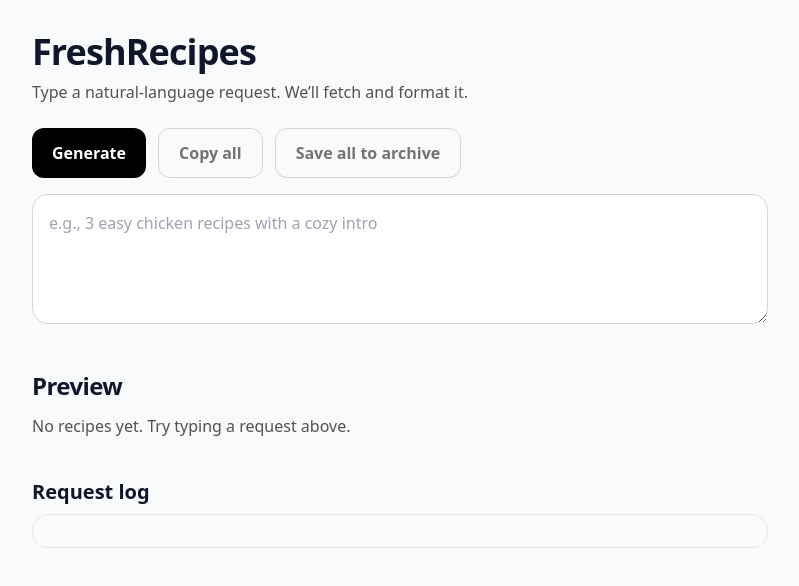
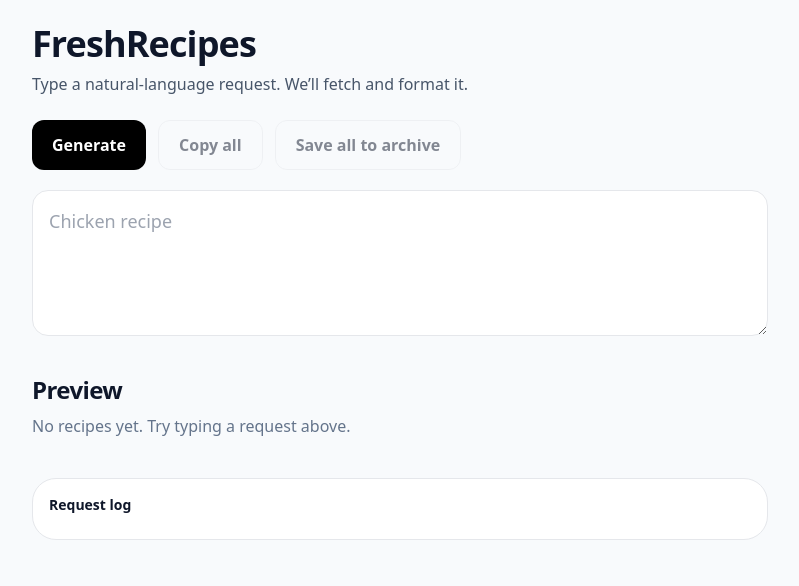
Before and after one commit to Apttyman/freshrecipes, a Next.js app: page / in a window 1280 px wide. Shown: the top 586 px of the page, without its empty margins (240-1039 px from the left). Built offline with nearby package versions, Linux system fonts and the light colour scheme; a web font is replaced by a local one.

Commit message:
Update page.tsx

```diff
--- a/app/page.tsx
+++ b/app/page.tsx
@@ -1,207 +1,224 @@
-// app/page.tsx
-'use client';
+"use client";
 
-import React, { useCallback, useMemo, useRef, useState } from 'react';
+import { useCallback, useMemo, useRef, useState } from "react";
+import type { Recipe, Section } from "./lib/types";
 
-type RecipeSection = {
-  heading?: string;
-  html?: string; // server returns fully-formed HTML
-};
-
-type HeroImage = {
-  url?: string;
-  alt?: string;
-};
-
-type Recipe = {
-  id: string | number;
-  title: string;
-  author?: string;
-  heroImage?: HeroImage;
-  sections?: RecipeSection[];
-};
-
-type ApiOk = { recipes?: Recipe[] };
-
-/** Light HTML gate: keep what we expect from our own API; reject obvious JS URLs. */
-function safeHtml(html?: string): string {
-  if (!html) return '';
-  // Very light link scrubbing; keep lists/paragraphs/etc. We are not stripping tags here,
-  // because the server already returns curated HTML. Only neuter javascript: links.
-  return html.replace(/href\s*=\s*["']\s*javascript:[^"']*["']/gi, 'href="#"');
+// --- small helpers -----------------------------------------------------------
+function cls(...parts: (string | false | null | undefined)[]) {
+  return parts.filter(Boolean).join(" ");
 }
 
+async function postJSON<T>(url: string, data: unknown): Promise<T> {
+  const res = await fetch(url, {
+    method: "POST",
+    headers: { "Content-Type": "application/json" },
+    body: JSON.stringify(data),
+  });
+  if (!res.ok) {
+    throw new Error(`${res.status} ${res.statusText}`);
+  }
+  return (await res.json()) as T;
+}
+
+// --- page component ----------------------------------------------------------
 export default function Page() {
-  const inputRef = useRef<HTMLTextAreaElement | null>(null);
+  const [prompt, setPrompt] = useState("");
   const [recipes, setRecipes] = useState<Recipe[]>([]);
-  const [busy, setBusy] = useState(false);
   const [log, setLog] = useState<string[]>([]);
+  const [saving, setSaving] = useState<Record<string | number, boolean>>({});
+  const [saved, setSaved] = useState<Record<string | number, boolean>>({});
 
-  const appendLog = useCallback((line: string) => {
-    setLog((prev) => [...prev, line]);
+  // Generate recipes from your existing API
+  const onGenerate = useCallback(async () => {
+    setRecipes([]);
+    setSaved({});
+    setSaving({});
+    const q = prompt.trim() || "chicken recipe";
+
+    try {
+      setLog((l) => [
+        `→ POST /api/generate (prompt="${q}")`,
+        ...l.slice(0, 50),
+      ]);
+      const data = await postJSON<{ recipes: Recipe[] }>("/api/generate", {
+        query: q,
+      });
+
+      const list = Array.isArray(data?.recipes) ? data.recipes : [];
+      setRecipes(list);
+
+      setLog((l) => [
+        `✓ Received ${list.length} recipe(s)`,
+        ...l.slice(0, 50),
+      ]);
+    } catch (e: any) {
+      setLog((l) => [
+        `✗ Error generating: ${e?.message ?? String(e)}`,
+        ...l.slice(0, 50),
+      ]);
+    }
+  }, [prompt]);
+
+  // Save a single recipe (exactly one button per recipe card)
+  const saveRecipe = useCallback(async (r: Recipe) => {
+    const key = r.id ?? r.title;
+    setSaving((m) => ({ ...m, [key]: true }));
+    setSaved((m) => ({ ...m, [key]: false }));
+
+    try {
+      const result = await postJSON<{ ok: boolean; count: number }>(
+        "/api/archive",
+        { recipe: r }
+      );
+      if (!result.ok) throw new Error("Archive API returned not ok");
+
+      setSaved((m) => ({ ...m, [key]: true }));
+      setLog((l) => [
+        `✓ Archived "${r.title}"`,
+        ...l.slice(0, 50),
+      ]);
+    } catch (e: any) {
+      setLog((l) => [
+        `✗ Archive failed for "${r.title}": ${e?.message ?? String(e)}`,
+        ...l.slice(0, 50),
+      ]);
+    } finally {
+      setSaving((m) => ({ ...m, [key]: false }));
+    }
   }, []);
 
-  const onGenerate = useCallback(async () => {
-    const query = (inputRef.current?.value || '').trim();
-    setRecipes([]);
-    setLog([]);
-    if (!query) {
-      appendLog('✱ Error: Empty request');
-      return;
-    }
+  return (
+    <main className="mx-auto max-w-3xl px-4 py-6">
+      <h1 className="text-4xl font-extrabold tracking-tight">FreshRecipes</h1>
+      <p className="mt-2 text-slate-600">
+        Type a natural-language request. We’ll fetch and format it.
+      </p>
 
-    setBusy(true);
-    try {
-      const url = `/api/generate?_=${Date.now()}`;
-      const res = await fetch(url, {
-        method: 'POST',
-        headers: { 'Content-Type': 'application/json' },
-        // Send in a very tolerant envelope. Your route can pick whichever it expects.
-        body: JSON.stringify({ query, prompt: query, q: query }),
-      });
+      <div className="mt-6 flex flex-wrap gap-3">
+        <button
+          className="rounded-xl bg-black px-5 py-3 text-white font-semibold"
+          onClick={onGenerate}
+        >
+          Generate
+        </button>
 
-      if (!res.ok) {
-        appendLog(`✱ Error: ${res.status} ${res.statusText}`);
-        return;
-      }
-
-      const payload = (await res.json()) as ApiOk | unknown;
-
-      // Log a truncated view so we can see what shape came back.
-      try {
-        const preview = JSON.stringify(payload).slice(0, 800);
-        appendLog(`→ POST ${url}`);
-        appendLog(`– Raw payload (truncated) – ${preview}${preview.length === 800 ? '…' : ''}`);
-      } catch {
-        /* ignore logging errors */
-      }
-
-      // Be defensive about shape:
-      let next: Recipe[] = [];
-      const p = payload as any;
-      if (Array.isArray(p)) next = p as Recipe[];
-      else if (p?.recipes && Array.isArray(p.recipes)) next = p.recipes as Recipe[];
-      else if (p?.data?.recipes && Array.isArray(p.data.recipes)) next = p.data.recipes as Recipe[];
-
-      if (!next.length) {
-        appendLog('✱ Error: No recipes array in response');
-        return;
-      }
-
-      setRecipes(next);
-    } catch (e: any) {
-      appendLog(`✱ Error: ${e?.message || 'Load failed'}`);
-    } finally {
-      setBusy(false);
-    }
-  }, [appendLog]);
-
-  const hasAnyBody = useMemo(
-    () =>
-      recipes.some((r) =>
-        (r.sections || []).some((s) => {
-          const html = safeHtml(s?.html);
-          // consider non-empty if there is any non-tag text after trimming
-          const textish = html.replace(/<[^>]*>/g, '').trim();
-          return html.trim().length > 0 && textish.length > 0;
-        }),
-      ),
-    [recipes],
-  );
-
-  return (
-    <main className="mx-auto max-w-3xl px-4 py-8">
-      <h1 className="text-4xl font-black tracking-tight">FreshRecipes</h1>
-      <p className="mt-2 text-neutral-600">Type a natural-language request. We’ll fetch and format it.</p>
-
-      <div className="mt-6 flex gap-3 flex-wrap">
         <button
-          onClick={onGenerate}
-          disabled={busy}
-          className="rounded-xl px-5 py-3 font-semibold text-white bg-black disabled:opacity-50"
-        >
-          {busy ? 'Generating…' : 'Generate'}
-        </button>
-        <button
-          disabled
-          className="rounded-xl px-5 py-3 font-semibold border border-neutral-300 text-neutral-500"
+          className={cls(
+            "rounded-xl border px-5 py-3 font-semibold",
+            recipes.length === 0
+              ? "opacity-50 cursor-not-allowed"
+              : "hover:bg-slate-50"
+          )}
+          onClick={() => {
+            if (!recipes.length) return;
+            const all = recipes
+              .map((r) => {
+                const body = r.sections?.map((s) => s.html).join("\n\n") ?? "";
+                return `# ${r.title}\n${r.author ? `by ${r.author}\n` : ""}\n${body}`;
+              })
+              .join("\n\n---\n\n");
+            navigator.clipboard?.writeText(all);
+            setLog((l) => [`✓ Copied ${recipes.length} recipe(s)`, ...l]);
+          }}
+          disabled={!recipes.length}
         >
           Copy all
         </button>
+
         <button
-          disabled
-          className="rounded-xl px-5 py-3 font-semibold border border-neutral-300 text-neutral-500"
+          className={cls(
+            "rounded-xl border px-5 py-3 font-semibold",
+            recipes.length === 0
+              ? "opacity-50 cursor-not-allowed"
+              : "hover:bg-slate-50"
+          )}
+          onClick={async () => {
+            if (!recipes.length) return;
+            try {
+              const result = await postJSON<{ ok: boolean; count: number }>(
+                "/api/archive",
+                { recipes }
+              );
+              if (!result.ok) throw new Error("Archive API returned not ok");
+              setLog((l) => [
+                `✓ Archived ${result.count} recipe(s)`,
+                ...l.slice(0, 50),
+              ]);
+            } catch (e: any) {
+              setLog((l) => [
+                `✗ Archive failed: ${e?.message ?? String(e)}`,
+                ...l.slice(0, 50),
+              ]);
+            }
+          }}
+          disabled={!recipes.length}
         >
           Save all to archive
         </button>
       </div>
 
-      <div className="mt-4">
       <textarea
-          ref={inputRef}
+        className="mt-5 w-full rounded-2xl border p-4 text-lg"
         rows={4}
-          placeholder="e.g., 3 easy chicken recipes with a cozy intro"
-          className="w-full rounded-2xl border border-neutral-300 p-4 outline-none focus:ring-2 focus:ring-black"
+        placeholder="Chicken recipe"
+        value={prompt}
+        onChange={(e) => setPrompt(e.target.value)}
       />
-      </div>
 
-      <h2 className="mt-10 text-2xl font-extrabold tracking-tight">Preview</h2>
+      <h2 className="mt-8 text-2xl font-extrabold tracking-tight">Preview</h2>
 
-      {!recipes.length && (
-        <p className="mt-3 text-neutral-600">No recipes yet. Try typing a request above.</p>
-      )}
+      {recipes.length === 0 ? (
+        <p className="mt-2 text-slate-500">No recipes yet. Try typing a request above.</p>
+      ) : null}
 
       <div className="mt-4 space-y-6">
         {recipes.map((r) => {
-          const key = String(r.id ?? r.title);
+          const key = r.id ?? r.title;
           return (
-            <article key={key} className="rounded-3xl border border-neutral-200 p-6">
-              <header className="mb-3">
-                <h3 className="font-serif text-4xl font-black leading-tight tracking-tight">{r.title}</h3>
-                {r.author && <div className="mt-2 text-neutral-500">{r.author}</div>}
+            <article
+              key={key}
+              className="rounded-3xl border bg-white p-6 shadow-sm"
+            >
+              <header className="mb-4">
+                <h3 className="font-serif text-4xl font-extrabold leading-tight">
+                  {r.title}
+                </h3>
+                {r.author ? (
+                  <p className="mt-1 text-slate-500">Chef {r.author}</p>
+                ) : null}
               </header>
 
-              {/* Optional hero image */}
-              {r.heroImage?.url ? (
-                <figure className="mb-4 overflow-hidden rounded-2xl border border-neutral-200">
-                  {/* Hide the image if it errors; don't nuke the rest of the content */}
-                  {/* eslint-disable-next-line @next/next/no-img-element */}
-                  <img
-                    alt={r.heroImage.alt || r.title}
-                    src={r.heroImage.url}
-                    className="block w-full object-cover"
-                    onError={(el) => {
-                      (el.currentTarget as HTMLImageElement).style.display = 'none';
-                    }}
-                  />
-                </figure>
-              ) : null}
-
-              {/* Render sections from the API */}
-              {(r.sections && r.sections.length > 0) ? (
-                r.sections.map((s, i) => {
-                  const html = safeHtml(s?.html);
-                  const textish = html.replace(/<[^>]*>/g, '').trim();
-                  if (!html.trim() || !textish) return null;
-                  return (
-                    <section key={`${key}-sec-${i}`} className="mt-4">
+              {/* Render body sections */}
+              <div className="prose max-w-none">
+                {r.sections?.map((s, i) => (
+                  <section key={i} className="mb-5">
                     {s.heading ? (
-                        <h4 className="mb-2 text-xl font-extrabold">{s.heading}</h4>
+                      <h4 className="mt-2 text-xl font-bold">{s.heading}</h4>
                     ) : null}
                     <div
-                        className="prose prose-neutral max-w-none"
-                        dangerouslySetInnerHTML={{ __html: html }}
+                      className="[&>img]:rounded-2xl"
+                      dangerouslySetInnerHTML={{ __html: s.html }}
                     />
                   </section>
-                  );
-                })
-              ) : (
-                <p className="italic text-neutral-500">No recipe body returned from server.</p>
+                ))}
+              </div>
+
+              {/* ONE save button per recipe */}
+              <div className="mt-4 flex justify-end">
+                <button
+                  className={cls(
+                    "rounded-2xl border px-5 py-3 font-semibold",
+                    saved[key] && "border-green-600 text-green-700",
+                    saving[key] && "opacity-60 cursor-wait"
                   )}
-
-              <div className="mt-6 flex justify-end">
-                <button className="rounded-xl px-5 py-3 font-semibold border border-neutral-300">
-                  Save highlight
+                  onClick={() => saveRecipe(r)}
+                  disabled={!!saving[key]}
+                >
+                  {saving[key]
+                    ? "Saving…"
+                    : saved[key]
+                    ? "Saved ✓"
+                    : "Save highlight"}
                 </button>
               </div>
             </article>
@@ -209,12 +226,13 @@ export default function Page() {
         })}
       </div>
 
-      <section className="mt-10">
-        <h3 className="text-xl font-bold">Request log</h3>
-        <pre className="mt-2 whitespace-pre-wrap rounded-2xl border border-neutral-200 bg-neutral-50 p-4 text-[13px] leading-5">
-          {log.join('\n')}
+      {/* Request log */}
+      <div className="mt-10 rounded-3xl border bg-white p-4 text-sm">
+        <h3 className="mb-2 font-semibold">Request log</h3>
+        <pre className="whitespace-pre-wrap break-words text-slate-700">
+          {log.join("\n")}
         </pre>
-      </section>
+      </div>
     </main>
   );
 }
```
Lines whose indentation alone changed are shown as unchanged.
